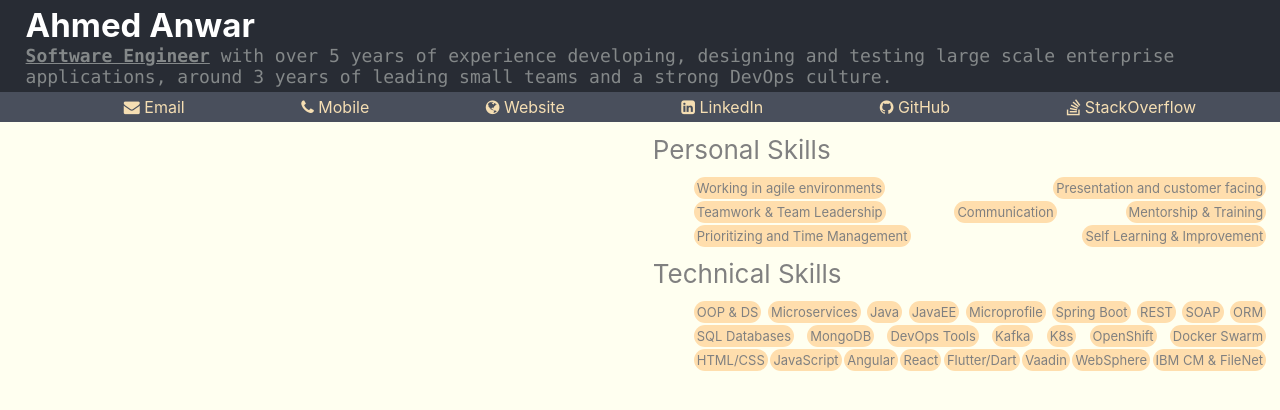
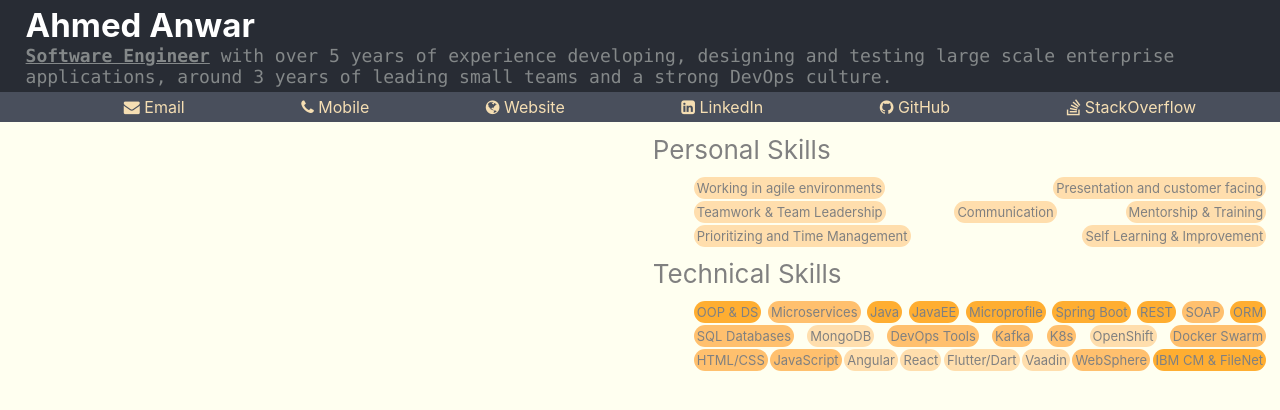
Before and after one commit to AhmedAnwarM/resume-builder, a React (Create React App) app: page / in a window 1280 px wide. Shown: the top 410 px of the page. Built offline with nearby package versions, Linux system fonts and the light colour scheme.

Commit message:
Add Skills formatting based on level

```diff
--- a/src/components/skills/Skills.css
+++ b/src/components/skills/Skills.css
@@ -21,3 +21,15 @@
     padding: 3px;
     margin: 1px;
 }
+
+.skillBeginner {
+    background-color: navajowhite;
+}
+
+.skillIntermediate {
+    background-color: #ffc06e;
+}
+
+.skillAdvanced {
+    background-color: #ffae31;
+}
--- a/src/components/skills/Skills.js
+++ b/src/components/skills/Skills.js
@@ -18,7 +18,10 @@ class Skills extends Component {
                 <ul className="skillsList">
                     {
                         this.state.skills.map((item, i) => {
-                            return <li className="skillItem" key={i}>{item.skill}</li>
+                            if (item.level !== undefined)
+                                var skillClassName = item.level === 1 ? "skillBeginner" : item.level === 2 ? "skillIntermediate" : "skillAdvanced";
+                            return <li className={"skillItem " + skillClassName}
+                                       key={i}>{item.skill}</li>
                         })
                     }
                 </ul>
```
